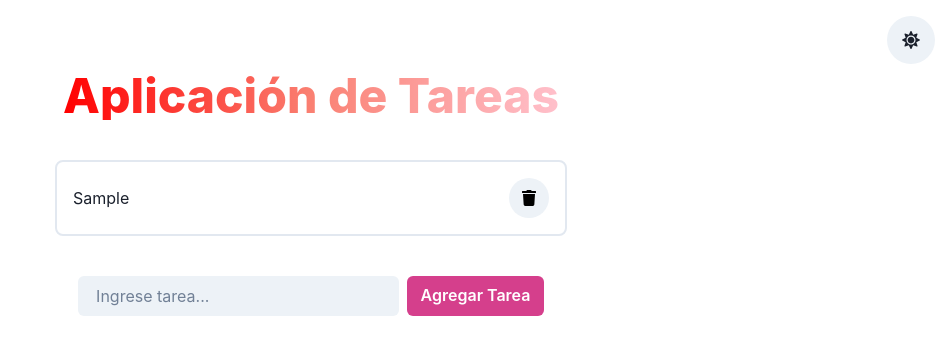
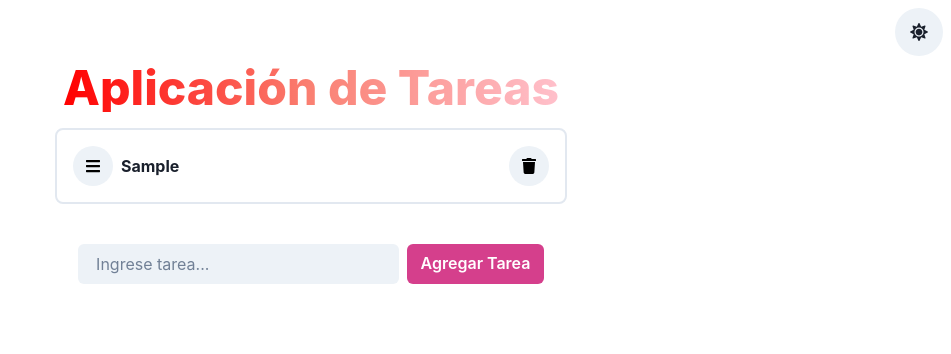
Before and after one commit to licjavierbarrios/chakra-todoapp, a React (Vite) app: page / in a window 1280 px wide. Both pictures are taken after typing "Sample" into the empty fields and a click on the button "Agregar Tarea". Shown: the top 354 px of the page, without its empty margins (329-1280 px from the left). Built offline with nearby package versions, Linux system fonts and the light colour scheme.

Commit message:
feat: Drag and Drog

```diff
--- a/src/App.jsx
+++ b/src/App.jsx
@@ -1,25 +1,36 @@
-import { VStack, Heading, useColorMode, IconButton } from "@chakra-ui/react";
+import { VStack, Heading, useColorMode, IconButton, Spacer } from "@chakra-ui/react";
 import AddTodo from "./components/AddTodo";
 import TodoList from "./components/TodoList";
 import { FaSun, FaMoon } from "react-icons/fa";
 import { useState, useEffect } from "react";
 const App = () => {
+	const [todos, setTodos] = useState(() => JSON.parse(localStorage.getItem("todos")) || []);
+
 	const { colorMode, toggleColorMode } = useColorMode();
 	const deleteTodo = (id) => {
 		setTodos(todos.filter((todo) => todo.id !== id));
 	};
-	function addTodo(todo) {
+	const addTodo = (todo) => {
 		setTodos([...todos, todo]);
-	}
+	};
 
-	const [todos, setTodos] = useState(() => JSON.parse(localStorage.getItem("todos")) || []);
+	const underlineTodo = (id) => {
+		setTodos(
+			todos.map((todo) => {
+				if (todo.id === id) {
+					return { ...todo, completed: !todo.completed };
+				}
+				return todo;
+			})
+		);
+	};
 
 	useEffect(() => {
 		localStorage.setItem("todos", JSON.stringify(todos));
 	}, [todos]);
 
 	return (
-		<VStack p={4}>
+		<VStack p={2}>
 			<IconButton
 				icon={colorMode === "light" ? <FaSun /> : <FaMoon />}
 				isRound="true"
@@ -27,11 +38,11 @@ const App = () => {
 				size="lg"
 				onClick={toggleColorMode}
 			/>
-			<Heading mb={8} size="2xl" fontWeight="extrabold" bgGradient="linear(to-r, red, salmon, pink)" bgClip="text">
+			<Heading size="2xl" fontWeight="extrabold" bgGradient="linear(to-r, red, salmon, pink)" bgClip="text">
 				Aplicación de Tareas
 			</Heading>
-
-			<TodoList todos={todos} deleteTodo={deleteTodo} />
+			<Spacer />
+			<TodoList todos={todos} deleteTodo={deleteTodo} underlineTodo={underlineTodo} colorMode={colorMode} setTodos={setTodos} />
 			<AddTodo addTodo={addTodo} />
 		</VStack>
 	);
--- a/src/components/AddTodo.jsx
+++ b/src/components/AddTodo.jsx
@@ -7,9 +7,11 @@ const AddTodo = ({ addTodo }) => {
 
 	function handleSubmit(e) {
 		e.preventDefault();
+
 		const todo = {
 			id: nanoid(),
 			body: content,
+			completed: false,
 		};
 		if (content.length < 3) {
 			toast({
--- a/src/components/TodoList.jsx
+++ b/src/components/TodoList.jsx
@@ -1,7 +1,35 @@
+import React from "react";
 import { VStack, Spacer, HStack, IconButton, Text, StackDivider, Badge } from "@chakra-ui/react";
-import { FaTrash } from "react-icons/fa";
+import { FaTrash, FaBars } from "react-icons/fa";
 
-const TodoList = ({ todos, deleteTodo }) => {
+const TodoList = ({ todos, setTodos, deleteTodo, underlineTodo, colorMode }) => {
+	// Save reference for dragItem and dragOverItem
+	const dragItem = React.useRef();
+	const dragOverItem = React.useRef();
+
+	const handleDragSort = () => {
+		// get the index of the item being dragged
+		const dragItemIndex = todos.findIndex((todo) => todo.id === dragItem.current);
+		// get the index of the item being dragged over
+		const dragOverItemIndex = todos.findIndex((todo) => todo.id === dragOverItem.current);
+		// get the item being dragged
+		const itemDragged = todos[dragItemIndex];
+		// get the item being dragged over
+		const itemDraggedOver = todos[dragOverItemIndex];
+		// update the todos array with the dragged and dragged over items swapped
+		const newTodos = todos.map((todo) => {
+			if (todo.id === itemDragged.id) {
+				return itemDraggedOver;
+			}
+			if (todo.id === itemDraggedOver.id) {
+				return itemDragged;
+			}
+			return todo;
+		});
+		// update the todos state
+		setTodos(newTodos);
+	};
+
 	if (!todos.length) {
 		return (
 			<Badge colorScheme="green" p="4" m="4" borderRadius="lg">
@@ -22,10 +50,38 @@ const TodoList = ({ todos, deleteTodo }) => {
 			alignItems="stretch"
 		>
 			{todos.map((todo) => (
-				<HStack key={todo.id}>
-					<Text>{todo.body}</Text>
+				<HStack
+					key={todo.id}
+					//hacer elemento dragable
+					draggable="true"
+					onDragStart={(e) => (dragItem.current = todo.id)}
+					onDragEnter={(e) => (dragOverItem.current = todo.id)}
+					onDragEnd={handleDragSort}
+					// efecto mover elemento
+					transition="all 0.2s"
+					// quitar el cursor grab cuando se mueve el elemento
+
+					onDragOver={(e) => e.preventDefault()}
+					onDragLeave={(e) => e.preventDefault()}
+				>
+					<IconButton icon={<FaBars />} color={colorMode === "light" ? "black" : "gray.200"} isRound="true" cursor="grab" />
+					<Text
+						onClick={() => underlineTodo(todo.id)}
+						textDecoration={todo.completed ? "line-through" : "none"}
+						fontWeight={todo.completed ? "normal" : "bold"}
+						// si todo.completed color = gray.400, si no color = gray.800 y en modo oscuro color white
+						color={colorMode === "light" ? (todo.completed ? "gray.400" : "gray.800") : todo.completed ? "gray.400" : "white"}
+						// {todo.completed ? "gray.700" : "gray.300"}
+					>
+						{todo.body}
+					</Text>
 					<Spacer />
-					<IconButton icon={<FaTrash />} color="black" isRound="true" onClick={() => deleteTodo(todo.id)} />
+					<IconButton
+						icon={<FaTrash />}
+						color={colorMode === "light" ? "black" : "gray.200"}
+						isRound="true"
+						onClick={() => deleteTodo(todo.id)}
+					/>
 				</HStack>
 			))}
 		</VStack>
```
